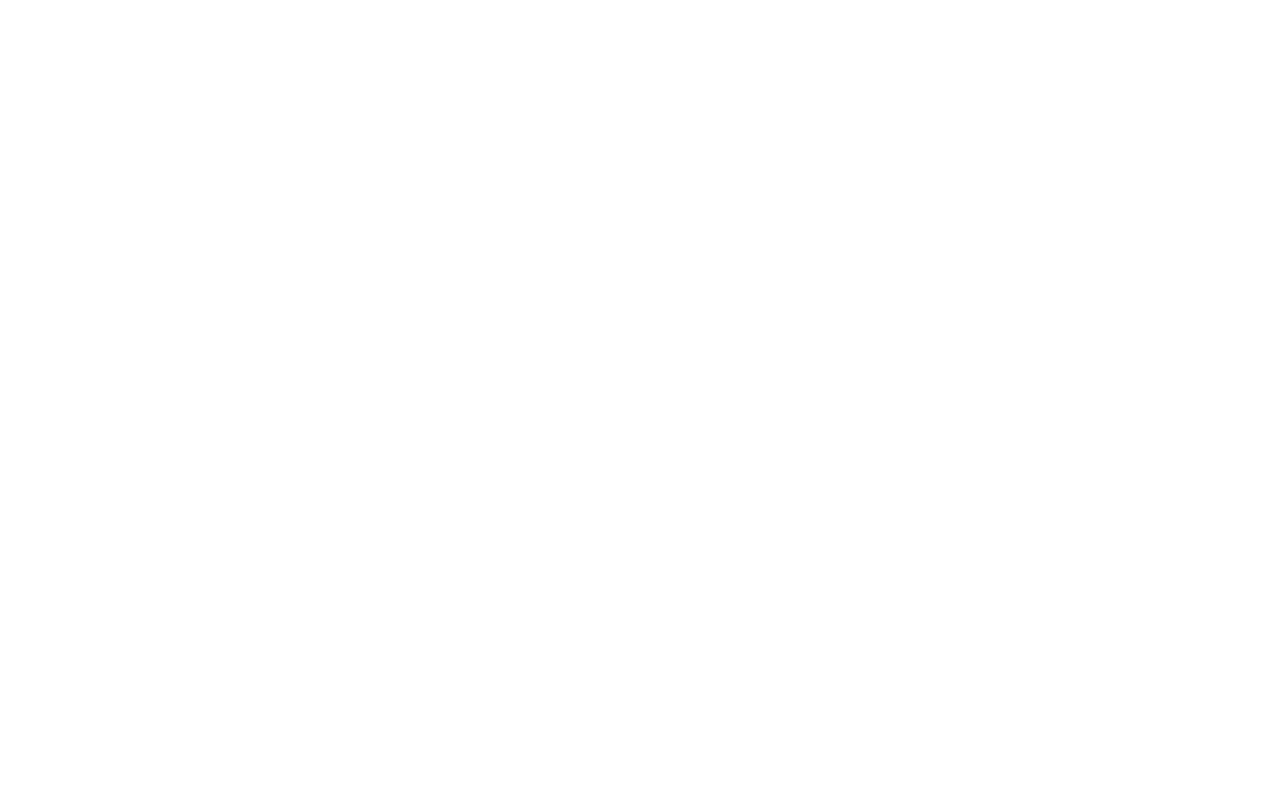
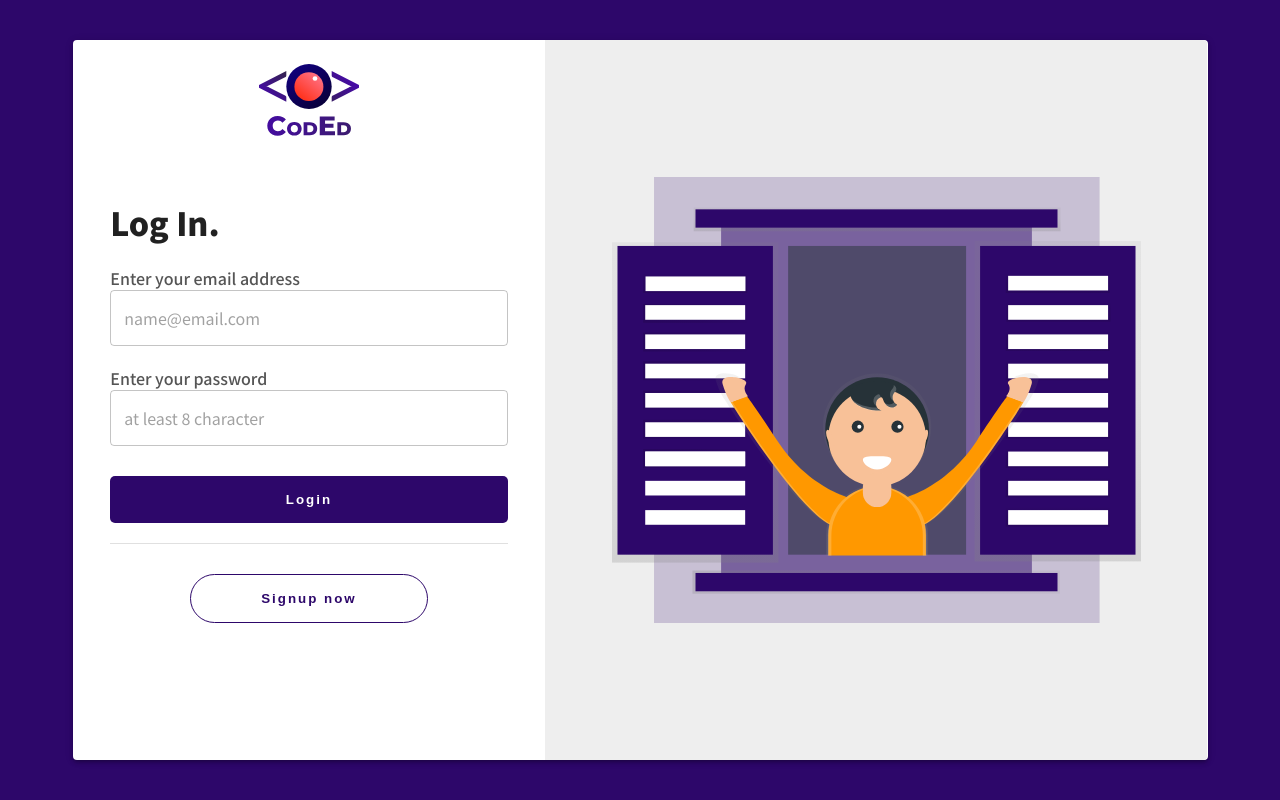
Before and after one commit to Fool-Stack/CodEd, a React (Create React App) app: page /login in a window 1280 px wide. Built offline with nearby package versions, Linux system fonts and the light colour scheme.

Commit message:
login page

```diff
--- a/src/App.css
+++ b/src/App.css
@@ -1,6 +1,6 @@
-@import url('https://fonts.googleapis.com/css2?family=Noto+Sans:wght@400;700&display=swap');
+@import url('https://fonts.googleapis.com/css2?family=Noto+Sans+JP:wght@400;500;700;900&display=swap');
 .App {
 	background-color: #2D076A;
-	font-family: "Noto Sans", sans-serif;
+	font-family: "Noto Sans JP", sans-serif;
 	color: white;
 }
--- a/src/App.js
+++ b/src/App.js
@@ -2,6 +2,14 @@
 import { useRef, useState } from "react";
 import { BrowserRouter as Router, Route, Switch } from "react-router-dom";
 import LandingPage from "./pages/Landing/LandingPage";
+import LoginPage from "./pages/LoginPage/LoginPage";
+import { createMuiTheme, ThemeProvider } from "@material-ui/core";
+
+const theme = createMuiTheme({
+	typography: {
+		fontFamily: "Noto Sans JP",
+	},
+});
 
 function App() {
 	const [code, setCode] = useState("");
@@ -29,11 +37,14 @@
 
 	return (
 		<div className="App">
-			<Router>
-				<Switch>
-					<Route exact path="/" component={LandingPage} />
-				</Switch>
-			</Router>
+			<ThemeProvider theme={theme}>
+				<Router>
+					<Switch>
+						<Route exact path="/" component={LandingPage} />
+						<Route exact path="/login" component={LoginPage} />
+					</Switch>
+				</Router>
+			</ThemeProvider>
 		</div>
 	);
 }
--- a/src/pages/Landing/LandingPage.css
+++ b/src/pages/Landing/LandingPage.css
@@ -1,5 +1,6 @@
 .landing-page {
 	padding-top: 2% !important;
+	height: 100vh;
 }
 
 .nav {
--- a/src/pages/Landing/LandingPage.js
+++ b/src/pages/Landing/LandingPage.js
@@ -37,7 +37,7 @@
 								className="jumbo-btn"
 								onClick={() => history.push("/login")}
 							>
-								Start Now
+								START NOW
 							</button>
 						</div>
 					</Grid>
--- /dev/null
+++ b/src/pages/LoginPage/LoginPage.css
@@ -0,0 +1,75 @@
+.login-page {
+	height: 100vh;
+	display: flex;
+	justify-content: center;
+	align-items: center;
+}
+
+.login-box {
+	height: 90vh !important;
+}
+
+.login-img-div {
+	display: flex;
+	justify-content: center;
+	align-items: center;
+	background-color: #eeeeee !important;
+	border-top-right-radius: 4px;
+	border-bottom-right-radius: 4px;
+}
+
+.login-form {
+	width: 100%;
+	margin-top: 30px;
+	margin-bottom: 20px;
+}
+
+.login-label {
+	font-weight: 500;
+	margin-bottom: 0;
+	color: rgb(85, 85, 85);
+}
+
+.form-field {
+	margin: 20px 0;
+}
+
+.login-btn {
+	cursor: pointer;
+	width: 100%;
+	padding: 4% 0;
+	border: none;
+	border-radius: 5px;
+	color: white;
+	font-weight: bold;
+	background-color: #2D076A;
+	letter-spacing: 2px;
+	margin-top: 10px;
+}
+
+.sign-up-div {
+	display: flex;
+	justify-content: center;
+	align-items: center;
+	height: 100px;
+	width: 100%;
+}
+
+.singup-btn {
+	cursor: pointer;
+	width: 60%;
+	padding: 4% 0;
+	border: 1px solid #2D076A;
+	border-radius: 30px;
+	color: #2D076A;
+	font-weight: bold;
+	background-color: transparent;
+	letter-spacing: 2px;
+	margin-top: 10px;
+	transition: 0.2s all ease-in-out;
+}
+
+.singup-btn:hover {
+	color: white;
+	background-color: #2D076A;
+}
--- /dev/null
+++ b/src/pages/LoginPage/LoginPage.js
@@ -0,0 +1,93 @@
+import {
+	Container,
+	Divider,
+	Grid,
+	Hidden,
+	Paper,
+	TextField,
+} from "@material-ui/core";
+import React from "react";
+import "./LoginPage.css";
+
+const LoginPage = () => {
+	return (
+		<div className="login-page">
+			<Paper
+				className="login-box"
+				elevation={3}
+				style={{ minWidth: "80vw" }}
+			>
+				<Grid container style={{ height: "100%" }}>
+					<Grid item xs={12} sm={12} md={5}>
+						<Container
+							style={{
+								padding: "5% 8%",
+								display: "flex",
+								justifyContent: "center",
+								alignItems: "center",
+								flexDirection: "column",
+							}}
+						>
+							<div className="login-top-bar">
+								<img
+									src="/assets/main-logo-dark.svg"
+									alt="main logo"
+									style={{ width: "100px" }}
+								/>
+							</div>
+							<div className="login-form">
+								<h1 style={{ fontWeight: "900" }}>Log In.</h1>
+								<form>
+									<div className="form-field">
+										<p className="login-label">
+											Enter your email address
+										</p>
+										<TextField
+											variant="outlined"
+											placeholder="name@email.com"
+											style={{ width: "100%" }}
+										/>
+									</div>
+									<div className="form-field">
+										<p className="login-label">
+											Enter your password
+										</p>
+										<TextField
+											variant="outlined"
+											placeholder="at least 8 character"
+											style={{ width: "100%" }}
+										/>
+									</div>
+									<button className="login-btn">Login</button>
+								</form>
+							</div>
+							<Divider style={{ width: "100%" }} />
+							<div className="sign-up-div">
+								<button className="singup-btn">
+									Signup now
+								</button>
+							</div>
+						</Container>
+					</Grid>
+					<Hidden smDown>
+						<Grid
+							item
+							xs={12}
+							sm={12}
+							md={7}
+							className="login-img-div"
+						>
+							<img
+								src="/assets/welcome-back.svg"
+								alt="welcome back"
+								style={{ width: "80%" }}
+							/>
+						</Grid>
+					</Hidden>
+				</Grid>
+			</Paper>
+		</div>
+	);
+};
+
+export default LoginPage;
```
Also changed, not shown: public/assets/main-logo-dark.svg (added), public/assets/welcome-back.svg (added).
